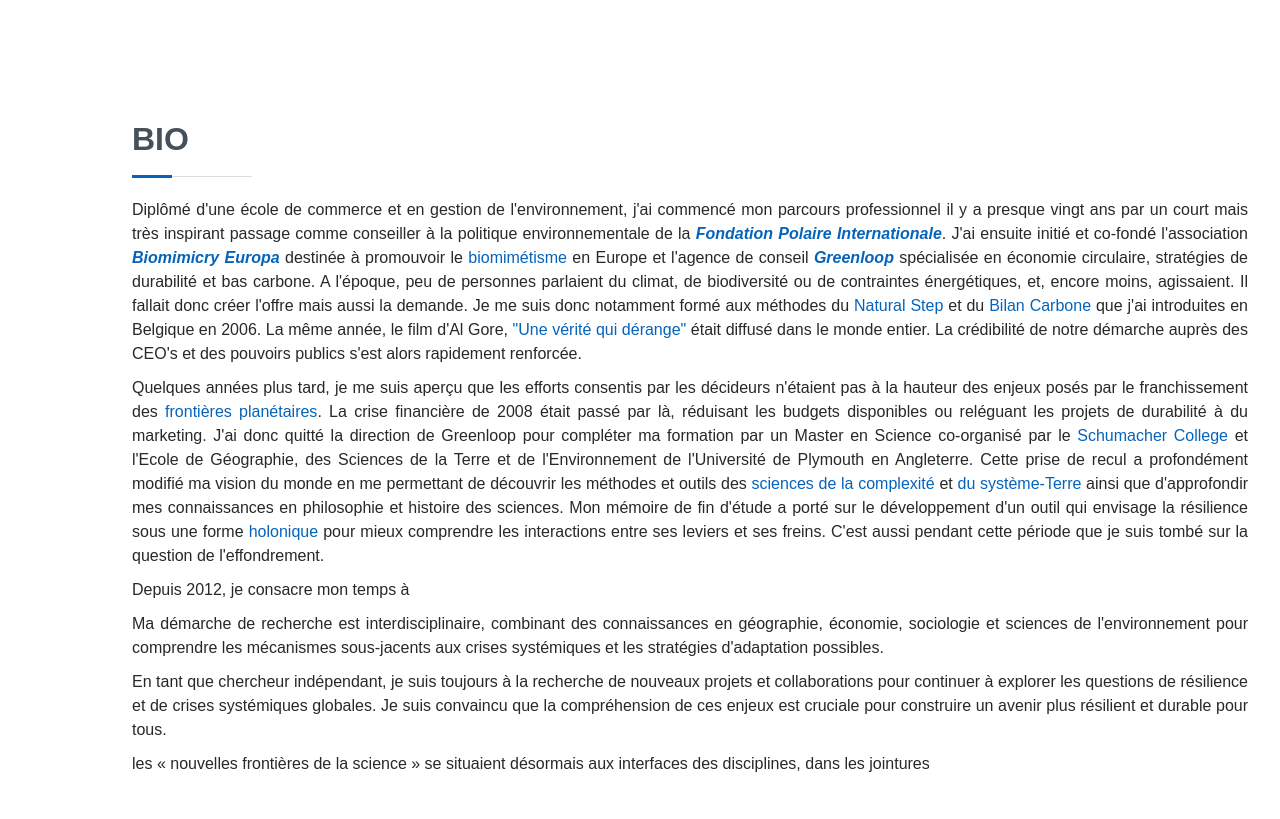
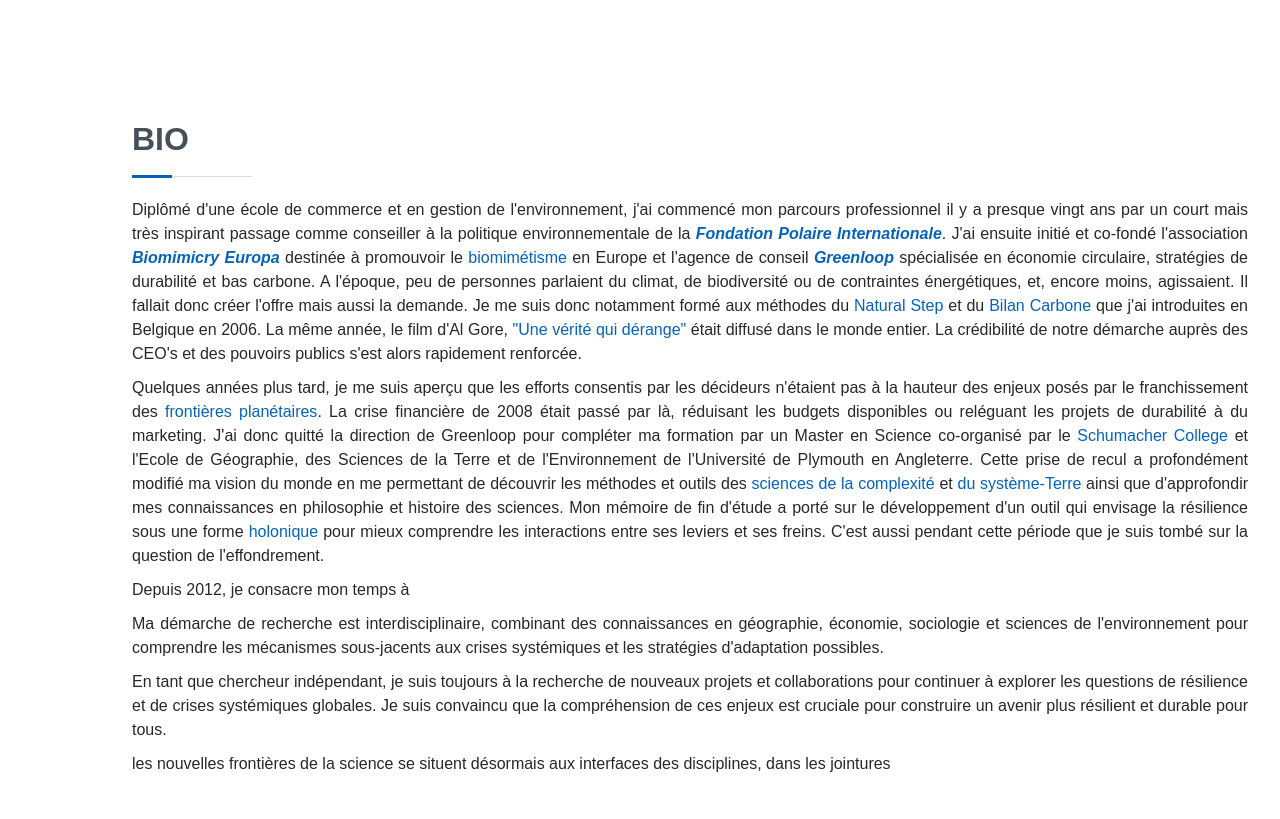
Before and after one commit to raphaelstevens/me, a plain HTML site: page index.html in a window 1280 px wide. Shown: the part 740-1559 px from the top of the page. Drawn offline with Linux system fonts and the light colour scheme; a web font is replaced by a local one.

Commit message:
Update index.html

```diff
--- a/index.html
+++ b/index.html
@@ -95,7 +95,7 @@
            <p>Ma démarche de recherche est interdisciplinaire, combinant des connaissances en géographie, économie, sociologie et sciences de l'environnement pour comprendre les mécanismes sous-jacents aux crises systémiques et les stratégies d'adaptation possibles.</p>
 
            <p>En tant que chercheur indépendant, je suis toujours à la recherche de nouveaux projets et collaborations pour continuer à explorer les questions de résilience et de crises systémiques globales. Je suis convaincu que la compréhension de ces enjeux est cruciale pour construire un avenir plus résilient et durable pour tous.</p>
-             les « nouvelles frontières de la science » se situaient désormais aux interfaces des disciplines, dans les jointures </p>
+             les nouvelles frontières de la science se situent désormais aux interfaces des disciplines, dans les jointures </p>
 </p>
         </div>
 
```
